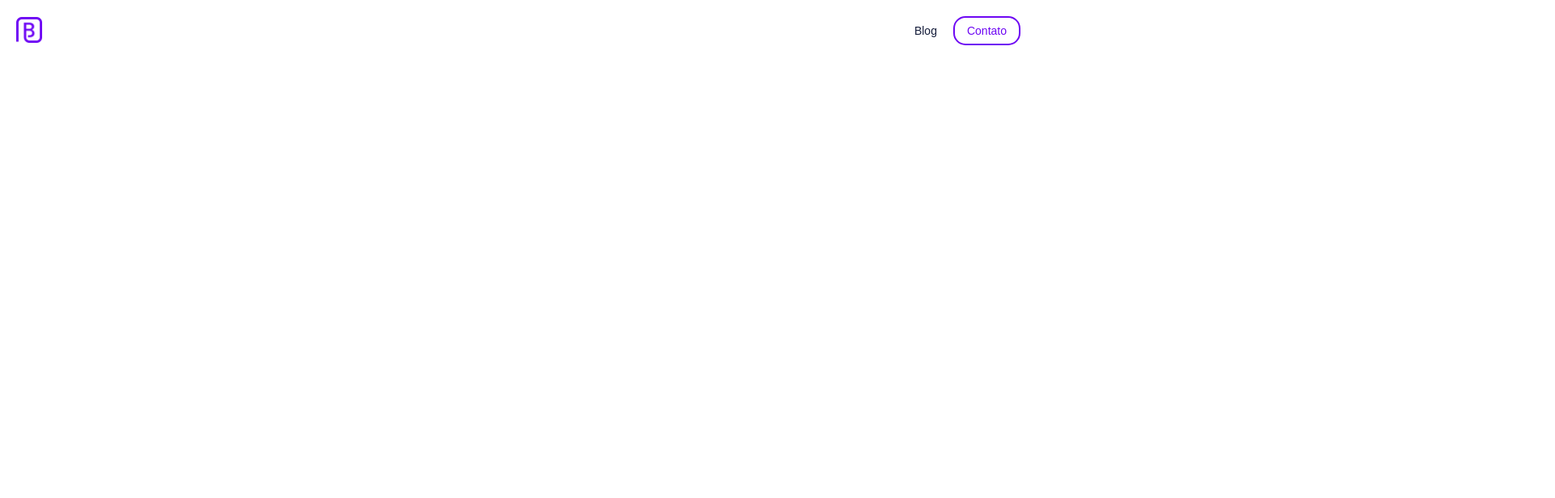
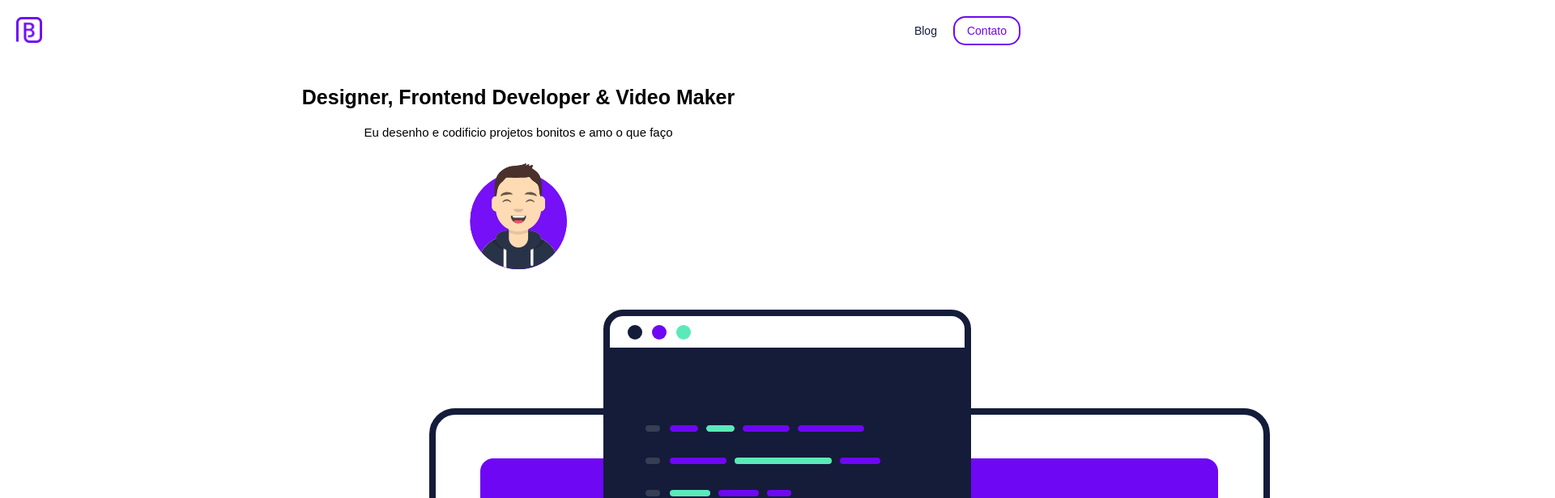
Before and after one commit to viviane-jpg/projeto-portfolio, a plain HTML site: page index.html in a window 1280 px wide. Shown: the top 616 px of the page at 81% size, 1920 px wide, since content can reach past the window. Drawn offline with Linux system fonts and the light colour scheme.

Commit message:
hero area

```diff
--- a/index.html
+++ b/index.html
@@ -5,9 +5,8 @@
     <meta name="viewport" content="width=device-width, initial-scale=1.0">
     <link rel="stylesheet" href="style/base.css">
     <link rel="stylesheet" href="style/header.css">
-    <!-- colocando o titulo -->
+    <link rel="stylesheet" href="style/hero.css">
     <title>Fulano da Silva</title>
-    <!-- colocando o icone -->
     <link rel="shortcut icon" type="image/png" href="images/logo.png">
 </head>
 <body>
@@ -31,5 +30,17 @@
 
     </header>
 
+    <!-- hero area -->
+    <section class="hero container">
+
+        <h1>Designer, Frontend Developer & Video Maker</h1>
+        <h2>Eu desenho e codificio projetos bonitos e amo o que faço</h2>
+
+        <img  class="hero-avatar" src="/images/avatar.svg" alt="">
+        <img  class="hero-device" src="/images/hero-devices.svg" alt="">
+
+
+    </section>
+
 </body>
 </html>
--- /dev/null
+++ b/style/hero.css
@@ -0,0 +1,24 @@
+.hero {
+    text-align: center;
+    padding: 3rem 1rem 0 1rem;
+}
+
+/*esse será o titulo */
+.hero h1{
+    font-weight: bold;
+    font-size: 2.5rem;
+    margin-bottom: 2rem;
+}
+/*esse será o subtitulo */
+.hero h2{
+    font-weight: normal;
+    font-size: 1.5rem;
+    margin-bottom: 3rem;
+}
+.hero-avatar{
+    display: block;
+    width: 12rem;
+    height: auto; /*altura para ficar proporcional */
+    margin: auto;
+    margin-bottom: 5rem;
+}
```
